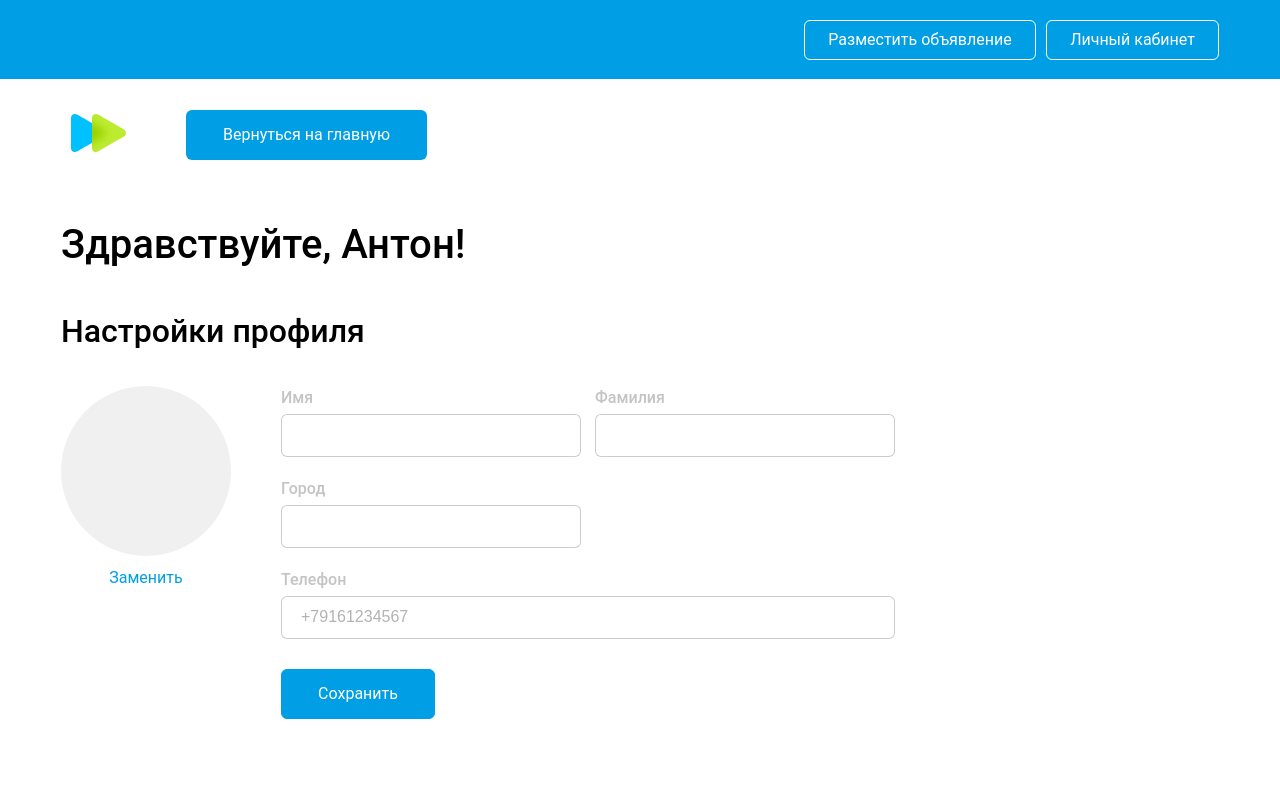
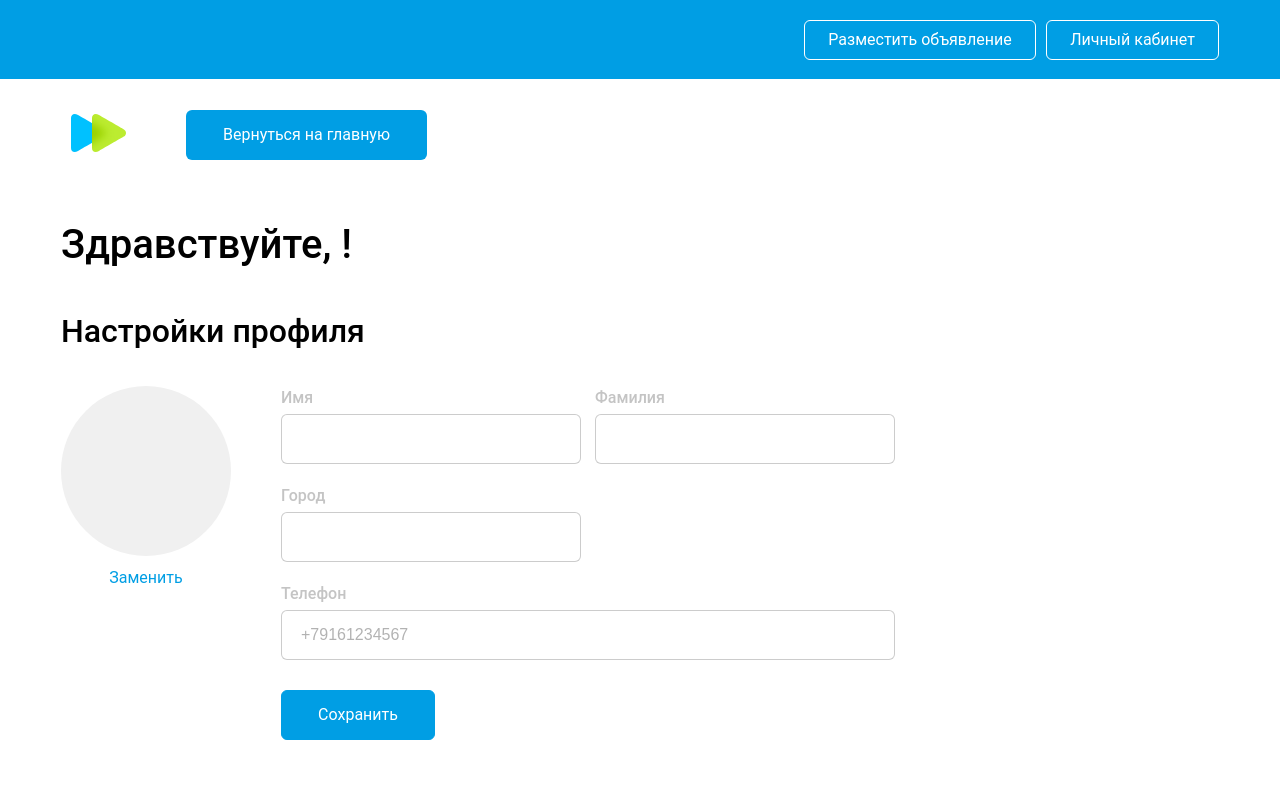
Before and after one commit to DmitryBobrov1999/SkyProDiploma, a React (Create React App) app: page /profile in a window 1280 px wide. Shown: the top 800 px of the page. Built offline with nearby package versions, Linux system fonts and the light colour scheme; a web font is replaced by a local one.

Commit message:
auth changes

```diff
--- a/src/index.jsx
+++ b/src/index.jsx
@@ -6,9 +6,9 @@ import { store } from './store/store';
 
 const root = ReactDOM.createRoot(document.getElementById('root'));
 root.render(
-	<React.StrictMode>
+
 		<Provider store={store}>
 			<App />
 		</Provider>
-	</React.StrictMode>
+
 );
--- a/src/pages/loginPage/LoginPage.jsx
+++ b/src/pages/loginPage/LoginPage.jsx
@@ -1,9 +1,11 @@
 import { useState } from 'react';
-import { useDispatch, useSelector } from 'react-redux';
+import { useDispatch } from 'react-redux';
+
 
 import { NavLink, useNavigate } from 'react-router-dom';
-import { loginUser } from '../../store/api/api';
-import { sendToken } from '../../store/slices/loginSlice';
+import { getUser, loginUser } from '../../store/api/api';
+import { getInfo } from '../../store/slices/loginSlice';
+
 
 import * as S from './LoginPage.styles';
 
@@ -11,7 +13,7 @@ export const LoginPage = () => {
 	const [email, setEmail] = useState('');
 	const [password, setPassword] = useState('');
 	const navigate = useNavigate();
-	const dispatch = useDispatch();
+	const dispatch = useDispatch()
 
 	const handleLogin = async event => {
 		event.preventDefault();
@@ -20,7 +22,9 @@ export const LoginPage = () => {
 			if (data.access_token) {
 				localStorage.setItem('access_token', data.access_token);
 				localStorage.setItem('refresh_token', data.refresh_token);
-				dispatch(sendToken(data));
+				const getToken = localStorage.getItem('access_token');
+				const userInfo = await getUser({ getToken });
+				dispatch(getInfo(userInfo));
 			}
 		} catch (error) {
 			console.log(error);
--- a/src/pages/mainPage/MainPage.jsx
+++ b/src/pages/mainPage/MainPage.jsx
@@ -21,7 +21,7 @@ export const MainPage = () => {
 							<>
 								<NavLink to='/login'>
 									<S.MainPageHeaderBtnMainEnter
-										onClick={removeToken}
+										onClick={() => removeToken()}
 										style={{ marginRight: '10px' }}
 									>
 										Выйти
--- a/src/pages/profilePage/ProfilePage.jsx
+++ b/src/pages/profilePage/ProfilePage.jsx
@@ -1,7 +1,11 @@
+import { useSelector } from 'react-redux';
 import { NavLink } from 'react-router-dom';
 import * as S from './ProfilePage.styles';
 
 export const ProfilePage = () => {
+
+	const { userInfo } = useSelector(state => state.user);
+
 	return (
 		<S.ProfilePageWrapper>
 			<S.ProfilePageContainer>
@@ -88,7 +92,9 @@ export const ProfilePage = () => {
 								</NavLink>
 							</S.ProfilePageMainMenu>
 
-							<S.ProfilePageMainH2>Здравствуйте, Антон!</S.ProfilePageMainH2>
+							<S.ProfilePageMainH2>
+								Здравствуйте, {userInfo?.name}!
+							</S.ProfilePageMainH2>
 
 							<S.ProfilePageMainProfile>
 								<S.ProfilePageProfileContent>
@@ -110,6 +116,7 @@ export const ProfilePage = () => {
 														name='fname'
 														type='text'
 														placeholder=''
+														defaultValue={userInfo?.name ? userInfo?.name : ''}
 													/>
 													<label htmlFor='fname'>Имя</label>
 												</S.ProfilePageSettingsDiv>
@@ -120,6 +127,9 @@ export const ProfilePage = () => {
 														name='lname'
 														type='text'
 														placeholder=''
+														defaultValue={
+															userInfo?.surname ? userInfo?.surname : ''
+														}
 													/>
 													<label htmlFor='lname'>Фамилия</label>
 												</S.ProfilePageSettingsDiv>
@@ -130,6 +140,7 @@ export const ProfilePage = () => {
 														name='city'
 														type='text'
 														placeholder=''
+														defaultValue={userInfo?.city ? userInfo?.city : ''}
 													/>
 													<label htmlFor='city'>Город</label>
 												</S.ProfilePageSettingsDiv>
@@ -138,7 +149,8 @@ export const ProfilePage = () => {
 													<S.ProfilePageSettingsPhone
 														name='phone'
 														type='tel'
-														placeholder='+79161234567'
+														defaultValue={userInfo?.number ? userInfo?.number : ''}
+														placeholder={userInfo?.number ? '' : '+79161234567'}
 													/>
 													<label htmlFor='phone'>Телефон</label>
 												</S.ProfilePageSettingsDiv>
--- a/src/pages/profilePage/ProfilePage.styles.jsx
+++ b/src/pages/profilePage/ProfilePage.styles.jsx
@@ -155,9 +155,13 @@ export const ProfilePageSettingsForm = styled.form`
 		background-color: #ffffff;
 		border: 1px solid rgba(0, 0, 0, 0.2);
 		border-radius: 6px;
-		padding: 13px 19px;
+		padding: 12px 19px;
 		color: rgba(0, 0, 0, 1);
 		outline: none;
+		font-style: normal;
+		font-weight: 400;
+		font-size: 16px;
+		line-height: 24px;
 		&:focus {
 			border: 1px solid rgba(0, 158, 228, 1);
 		}
@@ -171,7 +175,6 @@ export const ProfilePageSettingsForm = styled.form`
 	}
 	& input:focus ~ label,
 	label:focus {
-
 		color: rgba(0, 158, 228, 1);
 	}
 
--- a/src/pages/regPage/RegPage.jsx
+++ b/src/pages/regPage/RegPage.jsx
@@ -1,5 +1,5 @@
 import { useState } from 'react';
-import { NavLink } from 'react-router-dom';
+import {  NavLink, useNavigate } from 'react-router-dom';
 import * as S from './RegPage.styles';
 import { regUser } from '../../store/api/api';
 
@@ -8,22 +8,30 @@ export const RegPage = () => {
 	const [password, setPassword] = useState('');
 	const [repeatPassword, setRepeatPassword] = useState('');
 	const [name, setName] = useState('');
-	const [lastName, setLastName] = useState('');
+	const [surname, setSurname] = useState('');
 	const [city, setCity] = useState('');
+	const [data, setData] = useState(null)
+
+	const navigate = useNavigate();
 
 	const handleRegistration = async event => {
 		event.preventDefault();
 		try {
-			const userData = await regUser(
+			const data = await regUser(
 				email,
 				password,
 				repeatPassword,
 				name,
-				lastName,
+				surname,
 				city
 			);
+			setData(data)
 		} catch (error) {
 			console.log(error);
+		} finally {
+			if(data) {
+				navigate('/login')
+			}
 		}
 	};
 
@@ -150,10 +158,10 @@ export const RegPage = () => {
 							placeholder='Имя (необязательно)'
 						/>
 						<S.RegPageModalInput
-							onChange={e => setLastName(e.target.value)}
+							onChange={e => setSurname(e.target.value)}
 							className=' password'
 							type='text'
-							name='lastName'
+							name='surName'
 							placeholder='Фамилия (необязательно)'
 						/>
 						<S.RegPageModalInput
--- a/src/routes.jsx
+++ b/src/routes.jsx
@@ -1,43 +1,47 @@
-import React, { useEffect } from 'react';
+import React, { useEffect, useState } from 'react';
 import { Routes, Route, BrowserRouter } from 'react-router-dom';
 import { MainPage } from '@pages/mainPage/MainPage';
 import { LoginPage } from './pages/loginPage/LoginPage';
 import { RegPage } from './pages/regPage/RegPage';
-import { ProtectedRoute } from './components/ProtectedRoute';
+
 import { useDispatch, useSelector } from 'react-redux';
-import { getInfo, sendToken } from './store/slices/loginSlice';
+import { getInfo } from './store/slices/loginSlice';
 import { getUser, updateUser } from './store/api/api';
 import { ProfilePage } from './pages/profilePage/ProfilePage';
 
 export const AppRoutes = () => {
 	const dispatch = useDispatch();
-	const { userInfo, userToken } = useSelector(state => state.user);
+	const { userInfo } = useSelector(state => state.user);
+
+	useEffect(() => {
+		if (userInfo) {
+			const timer = setInterval(async () => {
+				const getToken = localStorage.getItem('access_token');
+				const refreshToken = localStorage.getItem('refresh_token');
+				const data = await updateUser({ getToken, refreshToken });
+				localStorage.setItem('access_token', data.access_token);
+				localStorage.setItem('refresh_token', data.refresh_token);
+				const userInfo = await getUser({ getToken });
+				dispatch(getInfo(userInfo));
+				clearInterval(timer);
+			}, 60000);
+		}
+	}, [userInfo, dispatch]);
 
 	useEffect(() => {
 		const getToken = localStorage.getItem('access_token');
-		const refreshToken = localStorage.getItem('refresh_token');
 		if (getToken) {
 			(async () => {
 				const userInfo = await getUser({ getToken });
 				dispatch(getInfo(userInfo));
 			})();
 		}
-		if (userInfo?.detail) {
-			(async () => {
-				const data = await updateUser({ refreshToken, getToken });
-				dispatch(sendToken(data));
-				localStorage.setItem('access_token', data.access_token);
-				localStorage.setItem('refresh_token', data.refresh_token);
-			})();
-		}
-	}, [userToken, dispatch, userInfo?.detail]);
+	}, [])
 
 	return (
 		<BrowserRouter>
 			<Routes>
-
-					<Route path='/profile' element={<ProfilePage />} />
-
+				<Route path='/profile' element={<ProfilePage />} />
 
 				<Route path='/' element={<MainPage />} />
 				<Route path='/login' element={<LoginPage />} />
--- a/src/store/api/api.jsx
+++ b/src/store/api/api.jsx
@@ -6,23 +6,27 @@ export const regUser = async (
 	password,
 	repeatPassword,
 	name,
-	lastName,
+	surname,
 	city
 ) => {
 	const regUrl = 'http://localhost:8090/auth/register';
 
-	axios
-		.post(regUrl, {
+	const response = await fetch(regUrl, {
+		body: JSON.stringify({
 			email: email,
 			password: password,
 			repeatPassword: repeatPassword,
 			name: name,
-			lastName: lastName,
+			surname: surname,
 			city: city,
-		})
-		.then(response => {
-			return response;
-		});
+		}),
+		headers: {
+			'content-type': 'application/json',
+		},
+	});
+	const data = await response.json();
+
+	return data;
 };
 
 export const loginUser = async ({ email, password }) => {
@@ -59,21 +63,20 @@ export const getUser = async ({ getToken }) => {
 	return userInfo;
 };
 
-export const updateUser = async ({ refreshToken, getToken }) => {
+export const updateUser = async ({ getToken, refreshToken }) => {
 	const updateUrl = 'http://localhost:8090/auth/login';
+
 
 	const response = await fetch(updateUrl, {
 		method: 'PUT',
 		body: JSON.stringify({
-			access_token: `${getToken}`,
-			refresh_token: `${refreshToken}`,
+			access_token: getToken,
+			refresh_token: refreshToken,
 		}),
 		headers: {
 			'content-type': 'application/json',
 		},
 	});
-
 	const data = await response.json();
-
 	return data;
 };
--- a/src/store/slices/loginSlice.jsx
+++ b/src/store/slices/loginSlice.jsx
@@ -5,7 +5,7 @@ const authSlice = createSlice({
 	initialState: {
 
 		userInfo: null,
-		userToken: null,
+
 	},
 	reducers: {
 
@@ -15,12 +15,10 @@ const authSlice = createSlice({
 		getInfo: (state, action) => {
 			state.userInfo = action.payload;
 		},
-		sendToken: (state, action) => {
-			state.userToken = action.payload
-		}
+
 	},
 });
 
-export const { logOut, getInfo, sendToken } = authSlice.actions;
+export const { logOut, getInfo } = authSlice.actions;
 
 export default authSlice.reducer;
```
